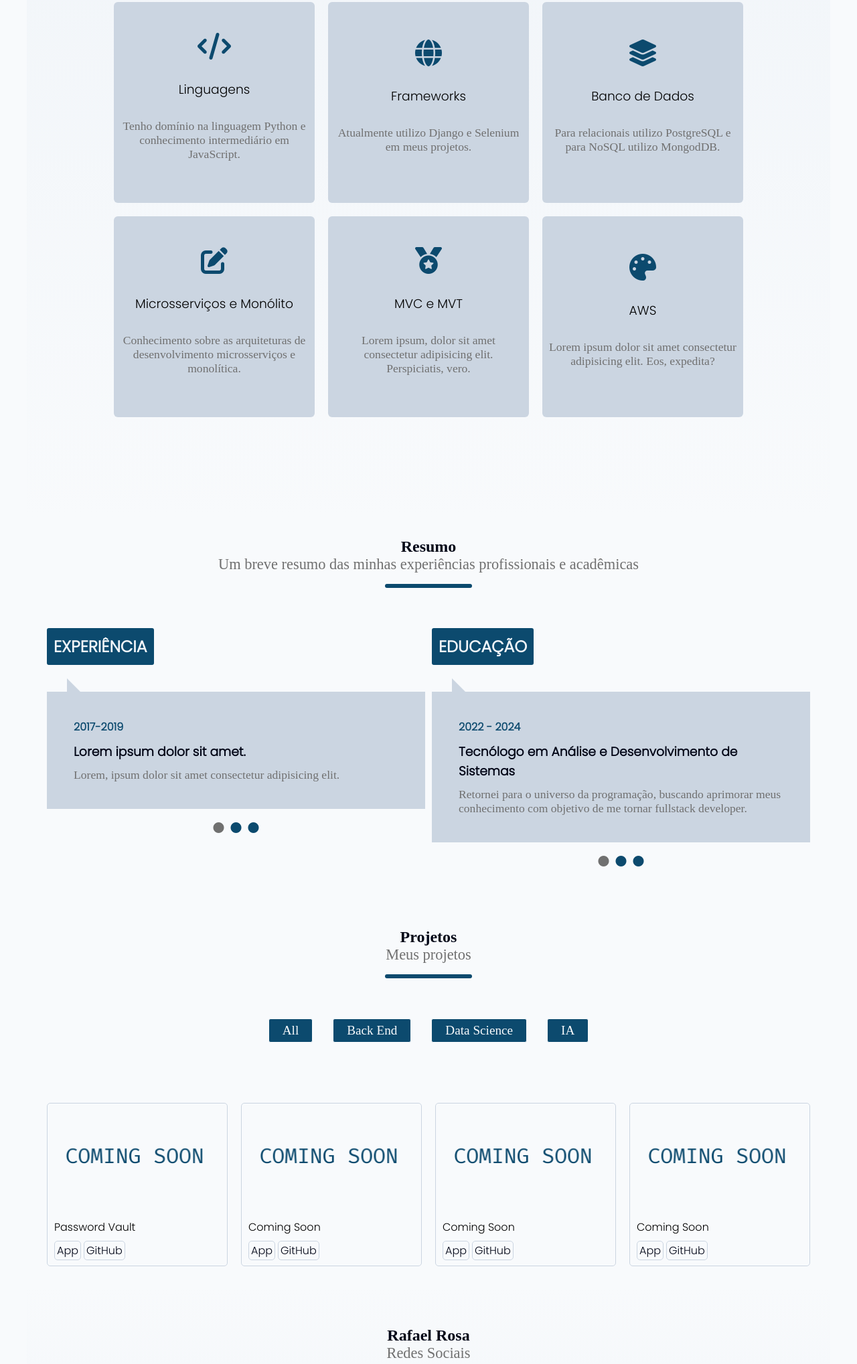
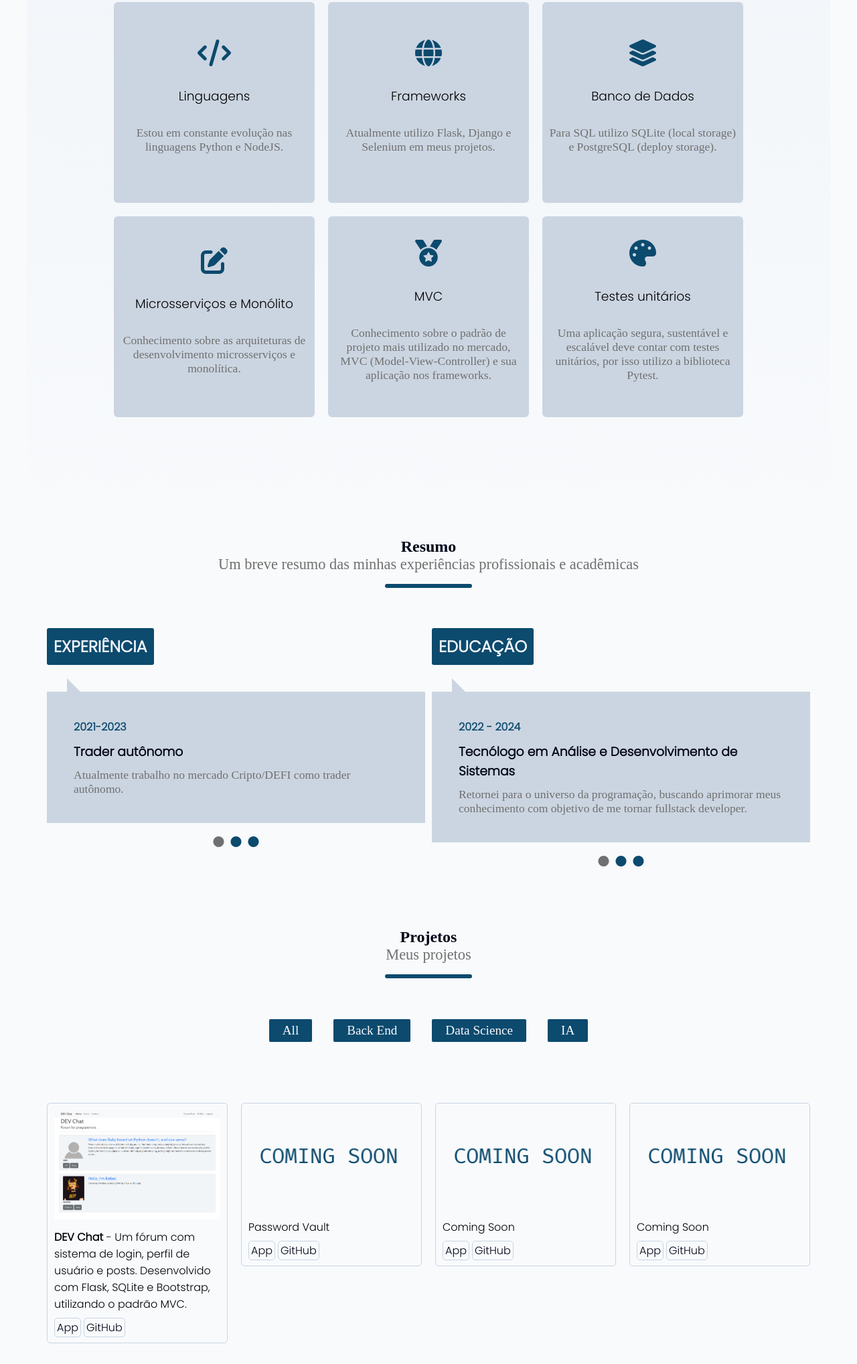
Before and after one commit to rarorza/portfolio, a plain HTML site: page index.html in a window 1280 px wide. Shown: the part 1619-3656 px from the top of the page at 67% size. Drawn offline with Linux system fonts and the light colour scheme.

Commit message:
Add DEV Chat project in projects

```diff
--- a/index.html
+++ b/index.html
@@ -17,8 +17,8 @@
     <h1>Rafael <span>Rosa</span></h1>
     <nav>
       <ul aria-label="Navegação primária" class="navegacao-primaria">
-        <li><a href="#home">Início</a></li>
-        <li><a href="#about">Sobre</a></li>
+        <li><a href="#initial">Início</a></li>
+        <li><a href="#about-me">Sobre</a></li>
         <li><a href="#resume">Resumo</a></li>
         <li><a href="#projects">Projetos</a></li>
         <li><a href="#contact">Contato</a></li>
@@ -26,7 +26,7 @@
       <i class="fa-solid fa-bars"></i>
     </nav>
   </header>
-  <section aria-label="Seção currículo download Rafael" class="selection-div">
+  <section aria-label="Seção currículo download Rafael" class="selection-div" id="initial">
     <div>
       <h2>Olá! Eu sou</h2>
       <h2 class="digitando">Back End Developer</h2>
@@ -41,7 +41,7 @@
     <img src="./assets/img/sample.png" alt="Ilustrativa imagem de um homem" />
   </section>
   <main>
-    <article aria-label="Seção sobre mim" class="sobre">
+    <article aria-label="Seção sobre mim" class="sobre" id="about-me">
       <div class="sobre_titulo">
         <h2>Sobre Mim</h2>
         <p>Perfil profissional</p>
@@ -99,17 +99,17 @@
           <li>
             <i class="fa-solid fa-code"></i>
             <h3>Linguagens</h3>
-            <p>Tenho domínio na linguagem Python e conhecimento intermediário em JavaScript.</p>
+            <p>Estou em constante evolução nas linguagens Python e NodeJS.</p>
           </li>
           <li>
             <i class="fa-solid fa-globe"></i>
             <h3>Frameworks</h3>
-            <p>Atualmente utilizo Django e Selenium em meus projetos.</p>
+            <p>Atualmente utilizo Flask, Django e Selenium em meus projetos.</p>
           </li>
           <li>
             <i class="fa-solid fa-layer-group"></i>
             <h3>Banco de Dados</h3>
-            <p>Para relacionais utilizo PostgreSQL e para NoSQL utilizo MongodDB.</p>
+            <p>Para SQL utilizo SQLite (local storage) e PostgreSQL (deploy storage).</p>
           </li>
           <li>
             <i class="fa-sharp fa-solid fa-pen-to-square"></i>
@@ -118,19 +118,19 @@
           </li>
           <li>
             <i class="fa-solid fa-medal"></i>
-            <h3>MVC e MVT</h3>
-            <p>Lorem ipsum, dolor sit amet consectetur adipisicing elit. Perspiciatis, vero.</p>
+            <h3>MVC</h3>
+            <p>Conhecimento sobre o padrão de projeto mais utilizado no mercado, MVC (Model-View-Controller) e sua aplicação nos frameworks.</p>
           </li>
           <li>
             <i class="fa-sharp fa-solid fa-palette"></i>
-            <h3>AWS</h3>
-            <p>Lorem ipsum dolor sit amet consectetur adipisicing elit. Eos, expedita?</p>
+            <h3>Testes unitários</h3>
+            <p>Uma aplicação segura, sustentável e escalável deve contar com testes unitários, por isso utilizo a biblioteca Pytest.</p>
           </li>
         </ul>
       </div>
   </section>
   <!-- Resume -->
-  <div class="my_resume">
+  <div class="my_resume" id="resume">
     <div class="sobre_titulo">
       <h2>Resumo</h2>
       <p>Um breve resumo das minhas experiências profissionais e acadêmicas</p>
@@ -142,9 +142,9 @@
       <h2 class="experience"></i>EXPERIÊNCIA</h2>
       <div class="experience_content">
         <div>
-          <span>2017-2019</span>
-          <h3>Lorem ipsum dolor sit amet.</h3>
-          <p>Lorem, ipsum dolor sit amet consectetur adipisicing elit.</p>
+          <span>2021-2023</span>
+          <h3>Trader autônomo</h3>
+          <p>Atualmente trabalho no mercado Cripto/DEFI como trader autônomo.</p>
         </div>
         <div>
           <span>2019-2021</span>
@@ -189,7 +189,7 @@
       </div>
     </div>
   </div>
-  <section class="projects">
+  <section class="projects" id="projects">
     <div class="sobre_titulo">
       <h2>Projetos</h2>
       <p>Meus projetos</p>
@@ -208,20 +208,20 @@
     <div class="projects_storage">
       <ul>
         <li id="backend">
+          <div class="container">
+            <img src="./assets/img-projects/DEVChat.png" alt="Descrição">
+            <p><strong>DEV Chat</strong> - Um fórum com sistema de login, perfil de usuário e posts. Desenvolvido com Flask, SQLite e Bootstrap, utilizando o padrão MVC.</p>
+            <span><a href="#">App</a></span>
+            <span><a href="https://github.com/rarorza/DEVChat" target="_blank" rel="noreferrer">GitHub</a></span>
+          </div>
+        </li>
+        <li id="backend">
             <div class="container">
               <img src="./assets/img-projects/sample.png" alt="Descrição">
               <p>Password Vault</p>
               <span><a href="#" target="_blank" rel="noreferrer">App</a></span>
               <span><a href="https://github.com/rarorza/password_vault" target="_blank" rel="noreferrer">GitHub</a></span>
             </div>
-        </li>
-        <li id="backend">
-          <div class="container">
-            <img src="./assets/img-projects/sample.png" alt="Descrição">
-            <p>Coming Soon</p>
-            <span><a href="#">App</a></span>
-            <span><a href="#">GitHub</a></span>
-          </div>
         </li>
         <li id="backend">
           <div class="container">
```
Also changed, not shown: assets/img-projects/DEVChat.png (added).
